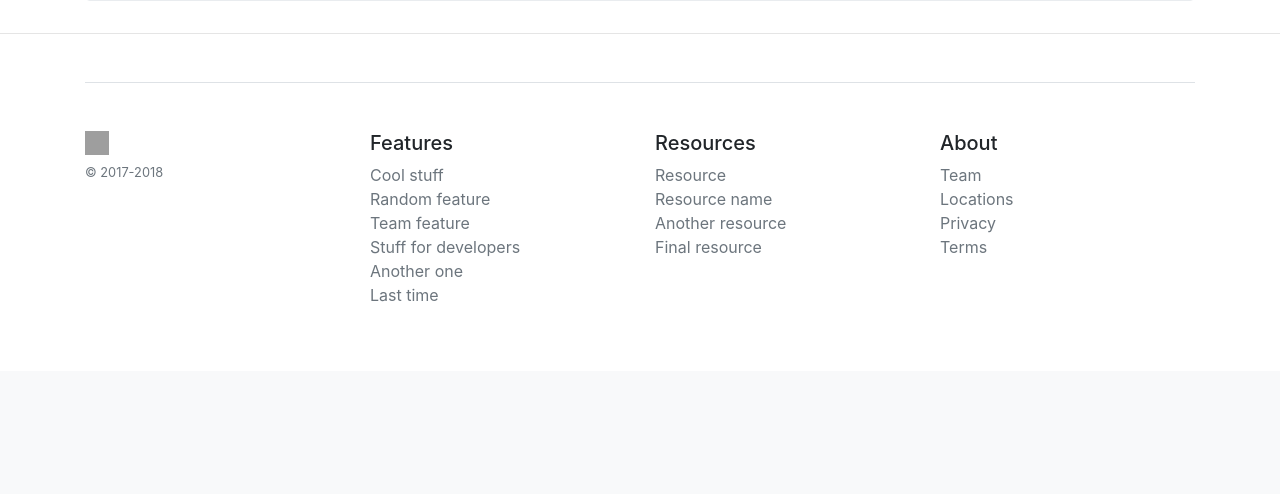
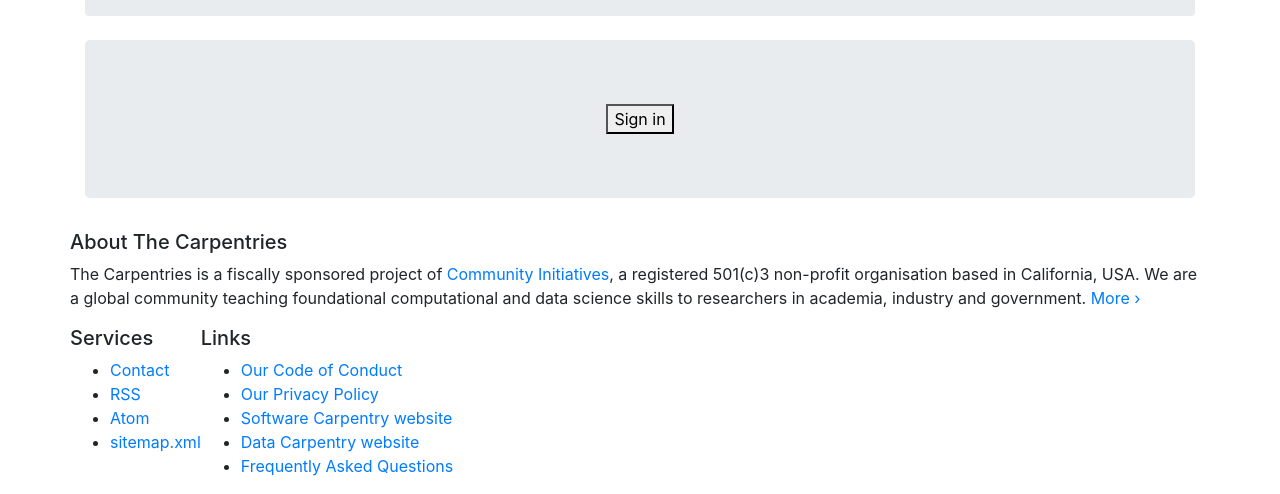
Before and after one commit to carpentries/membershipdb, a Django app: page / in a window 1280 px wide. Shown: the part 548-1042 px from the top of the page. Before the commit the page ends 850 px from the top, so only its background shows below. Run offline with Django 3.2, Linux system fonts and the light colour scheme; some libraries are stand-ins or nearby versions; grey boxes are pictures that could not be loaded.

Commit message:
Restructure of the base template

```diff
--- a/templates/base.html
+++ b/templates/base.html
@@ -14,22 +14,14 @@
 
   <body>
 
-      <div class="d-flex flex-column flex-md-row align-items-center p-3 px-md-4 mb-3 bg-dark border-bottom box-shadow">
-      <h5 class="my-0 mr-md-auto font-weight-normal text-light">
-        <a class="text-light" href="{% url 'home' %}">The Carpentries Memberships</a>
-      </h5>
-      <nav class="my-2 my-md-0 mr-md-3">
-        <a class="p-2 text-light" href="#">Features</a>
-      </nav>
-      <a class="btn btn-outline-primary" href="#">Sign up</a>
-    </div>
-
+    {% block top %}
+    {% endblock %}
     <div class="jumbotron text-center">
         <h1>MembershipDB</h1>
-        <p>Information about the page.</p>
     </div>
-
-
+    <div class="text-center">
+        <img src="~/carpentries-mdb-hex-white.png" >
+    </div>
 
     <div class="container">
       <ol class="breadcrumb my-4">
@@ -39,42 +31,48 @@
       {% block content %}
       {% endblock %}
     </div>
-    <hr class="footer-hr" />
     <div class="container">
-    <footer class="pt-4 my-md-5 pt-md-5 border-top">
+        <footer id="footer-content" class="bg-grau">
+            <div id="footer">
                 <div class="row">
-          <div class="col-12 col-md">
-            <img class="mb-2" src="../../assets/brand/bootstrap-solid.svg" alt="" width="24" height="24">
-            <small class="d-block mb-3 text-muted">© 2017-2018</small>
+                    <div class="medium-6 large-5 columns">
+                        <h5 class="shadow-black">About The Carpentries</h5>
+                        <p class="shadow-black"> The Carpentries is a fiscally sponsored project of
+                            <a href='http://communityin.org/'>Community Initiatives</a>, a registered 501(c)3 non-profit organisation based in California,
+                            USA. We are a global community teaching foundational computational and data science skills to
+                            researchers in academia, industry and government.
+                            <a href="https://carpentries.org/about/">More ›</a>
                     </div>
-          <div class="col-6 col-md">
-            <h5>Features</h5>
-            <ul class="list-unstyled text-small">
-              <li><a class="text-muted" href="#">Cool stuff</a></li>
-              <li><a class="text-muted" href="#">Random feature</a></li>
-              <li><a class="text-muted" href="#">Team feature</a></li>
-              <li><a class="text-muted" href="#">Stuff for developers</a></li>
-              <li><a class="text-muted" href="#">Another one</a></li>
-              <li><a class="text-muted" href="#">Last time</a></li>
+                    <div class="small-6 medium-3 large-3 large-offset-1 columns">
+                        <h5 class="shadow-black">Services</h5>
+                        <ul class="no-bullet shadow-black">
+                            <li>
+                                <a href="https://carpentries.org/contact/" title="Contact">Contact</a>
+                                <li>
+                                    <a href="https://carpentries.org/feed.xml" title="Subscribe to RSS Feed">RSS</a>
+                                    <li>
+                                        <a href="https://carpentries.org/atom.xml" title="Subscribe to Atom Feed">Atom</a>
+                                        <li>
+                                            <a href="https://carpentries.org/sitemap.xml" title="Sitemap for Google Webmaster Tools">sitemap.xml</a>
                         </ul>
                     </div>
-          <div class="col-6 col-md">
-            <h5>Resources</h5>
-            <ul class="list-unstyled text-small">
-              <li><a class="text-muted" href="#">Resource</a></li>
-              <li><a class="text-muted" href="#">Resource name</a></li>
-              <li><a class="text-muted" href="#">Another resource</a></li>
-              <li><a class="text-muted" href="#">Final resource</a></li>
+                    <div class="small-6 medium-3 large-3 columns">
+                        <h5 class="shadow-black">Links</h5>
+                        <ul class="no-bullet shadow-black">
+                            <li>
+                                <a href="https://docs.carpentries.org/topic_folders/policies/code-of-conduct.html" target="_blank"
+                                    title="Code of Conduct">Our Code of Conduct</a>
+                                <li>
+                                    <a href="https://docs.carpentries.org/topic_folders/policies/privacy.html" target="_blank"
+                                        title="Privacy Policy">Our Privacy Policy</a>
+                                    <li>
+                                        <a href="https://software-carpentry.org/" target="_blank" title="Software Carpentry">Software Carpentry website</a>
+                                        <li>
+                                            <a href="http://www.datacarpentry.org/" target="_blank" title="Data Carpentry">Data Carpentry website</a>
+                                            <li>
+                                                <a href="https://info.carpentries.org/" target="_blank" title="FAQs">Frequently Asked Questions</a>
                         </ul>
                     </div>
-          <div class="col-6 col-md">
-            <h5>About</h5>
-            <ul class="list-unstyled text-small">
-              <li><a class="text-muted" href="#">Team</a></li>
-              <li><a class="text-muted" href="#">Locations</a></li>
-              <li><a class="text-muted" href="#">Privacy</a></li>
-              <li><a class="text-muted" href="#">Terms</a></li>
-            </ul>
                 </div>
             </div>
         </footer>
```
Lines whose indentation alone changed are shown as unchanged.
